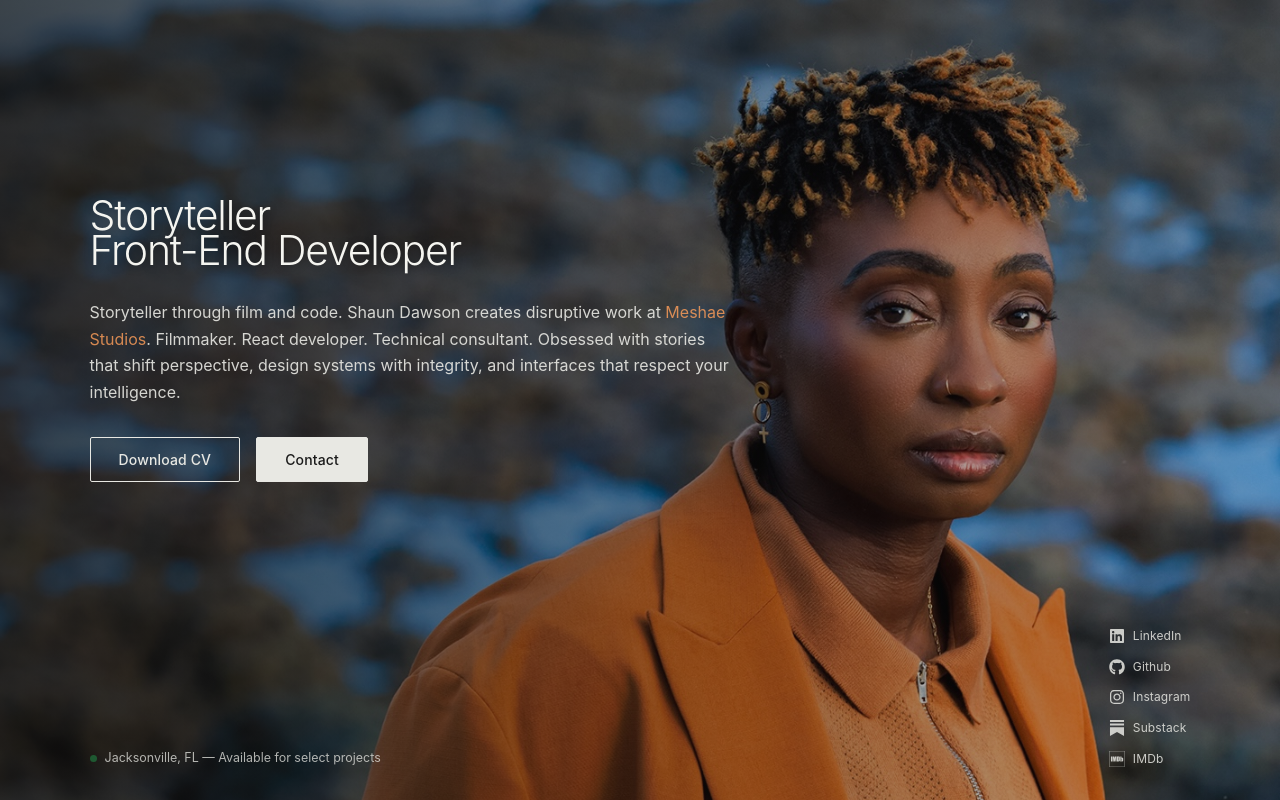
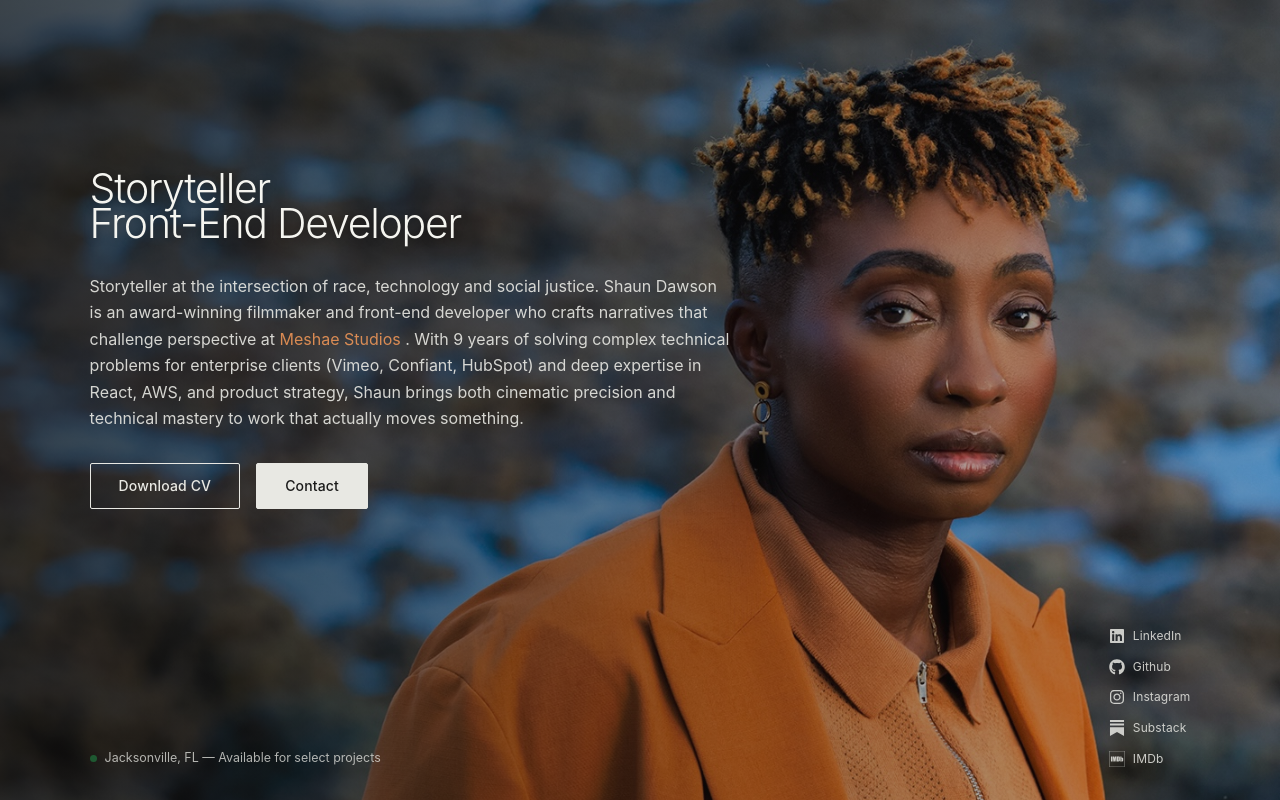
Before and after one commit to shaundawson/landing-page-nextjs-swiss, a Next.js app in the folder shaun-dawson-portfolio/: page / in a window 1280 px wide. Built offline with nearby package versions, Linux system fonts and the light colour scheme.

Commit message:
Update Hero.tsx
update bio

```diff
--- a/shaun-dawson-portfolio/components/Hero.tsx
+++ b/shaun-dawson-portfolio/components/Hero.tsx
@@ -53,8 +53,7 @@ export default function Hero() {
 
                     {/* Bio */}
                     <p className="section-bio">
-                        Storyteller through film and code. Shaun Dawson creates disruptive work at <a href="https://meshaestudios.com" target="_blank" rel="noopener noreferrer" className="bio-link">Meshae Studios</a>.  Filmmaker. React developer. Technical consultant. Obsessed with stories that shift perspective, design systems with integrity, and interfaces that respect your intelligence.
-                    </p>
+                        Storyteller at the intersection of race, technology and social justice. Shaun Dawson is an award-winning filmmaker and front-end developer who crafts narratives that challenge perspective at <a href="https://meshaestudios.com" target="_blank" rel="noopener noreferrer" className="bio-link">Meshae Studios</a> . With 9 years of solving complex technical problems for enterprise clients (Vimeo, Confiant, HubSpot) and deep expertise in React, AWS, and product strategy, Shaun brings both cinematic precision and technical mastery to work that actually moves something.</p>
 
                     {/* CTA Buttons */}
                     <div className="nav-actions">
```
